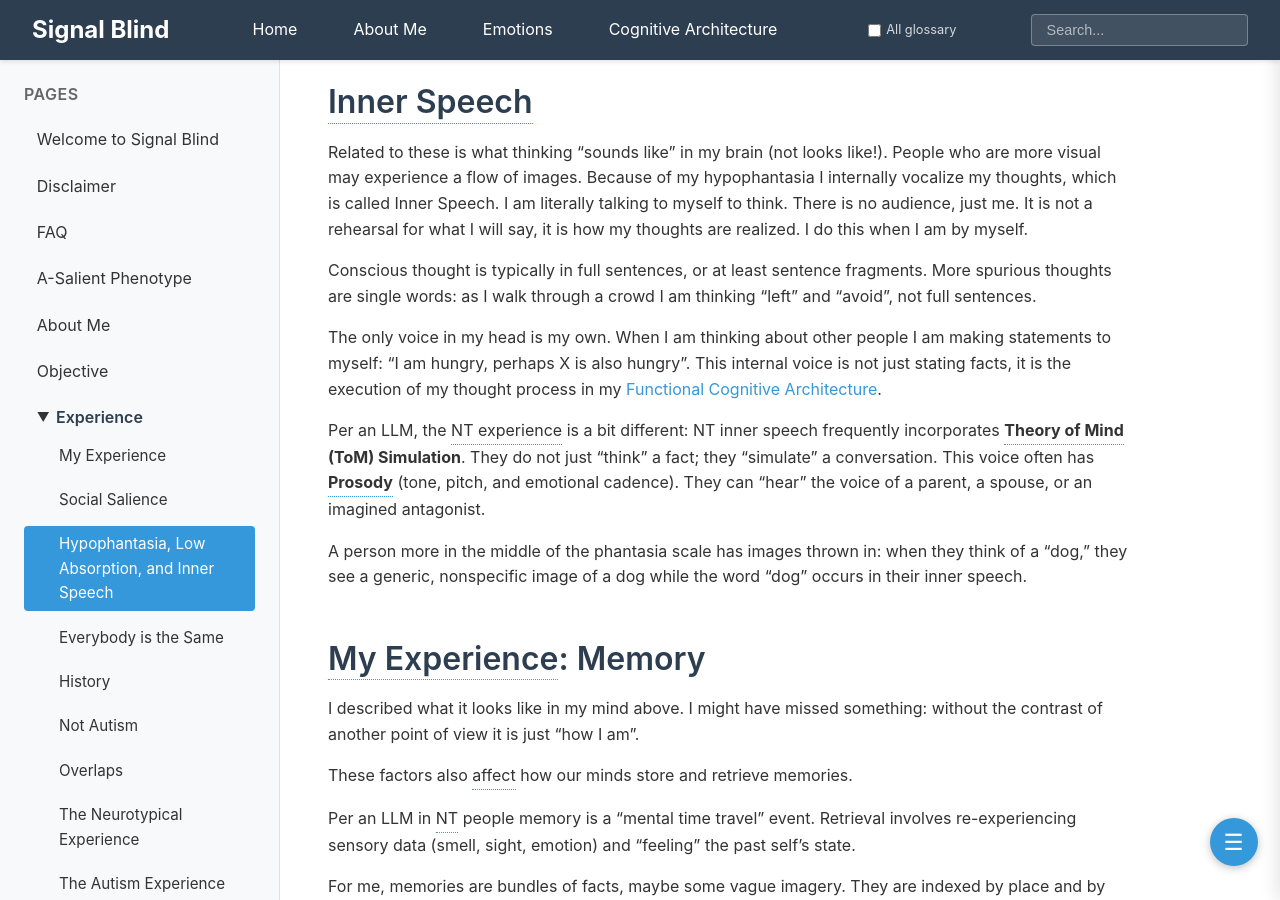
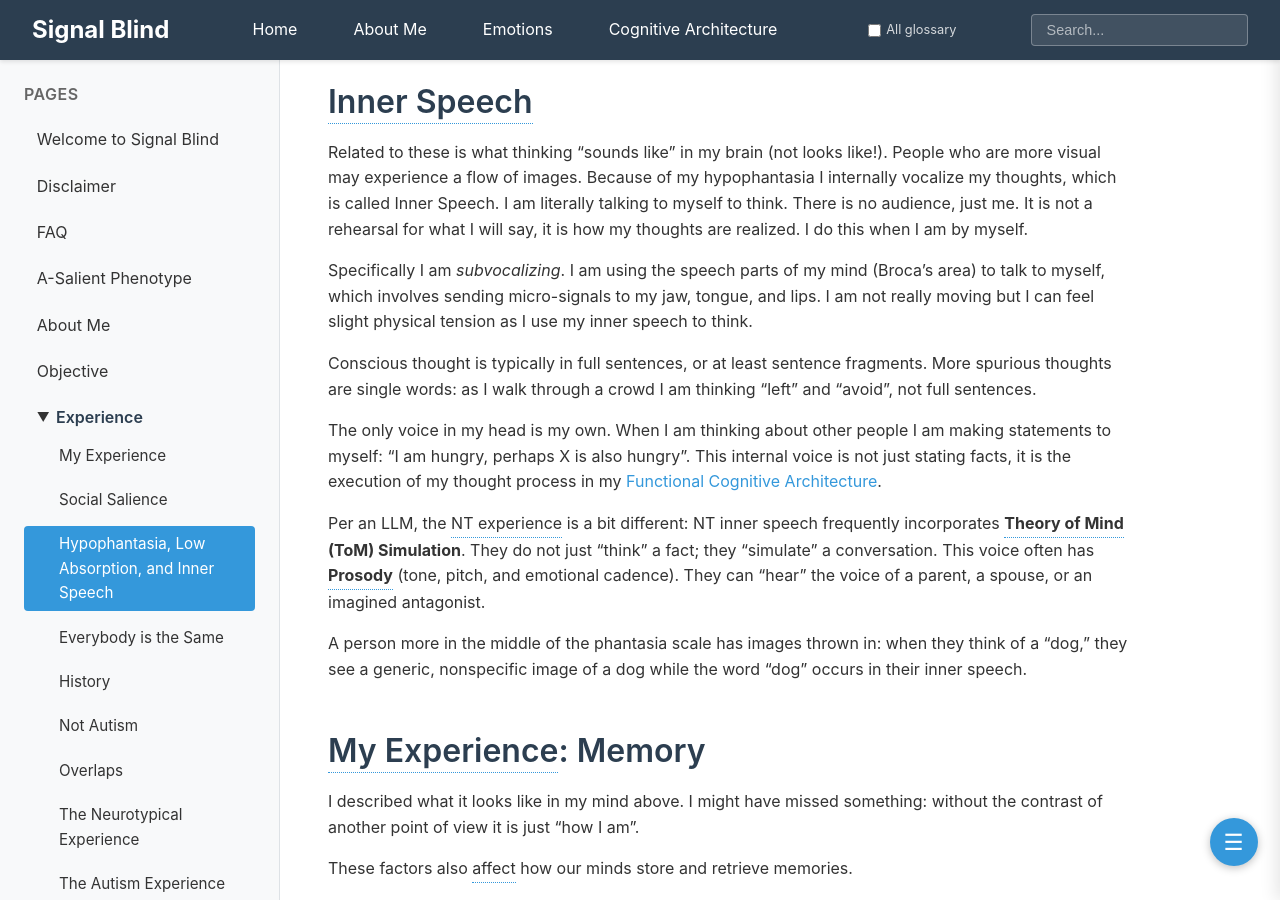
Before and after one commit to SignalBlind/SignalBlind.github.io, a Jekyll site: the page built from Experience/Hypophantasia.md, in a window 1280 px wide and 900 px high, scrolled down 1444 px. Built offline with Jekyll 4.4.1, drawn with Linux system fonts in a browser that asks for light colours; comment, search, counter and statistics services are not loaded.

Commit message:
add subvocalizing

```diff
--- a/Experience/Hypophantasia.md
+++ b/Experience/Hypophantasia.md
@@ -38,6 +38,8 @@ I find that my mental imagery looks a bit like a Lite-Brite.  Sort of outlines o
 
 Related to these is what thinking "sounds like" in my brain (not looks like!).  People who are more visual may experience a flow of images.  Because of my hypophantasia I internally vocalize my thoughts, which is called Inner Speech.  I am literally talking to myself to think.  There is no audience, just me.  It is not a rehearsal for what I will say, it is how my thoughts are realized.  I do this when I am by myself.
 
+Specifically I am *subvocalizing*. I am using the speech parts of my mind (Broca's area) to talk to myself, which involves sending micro-signals to my jaw, tongue, and lips.  I am not really moving but I can feel slight physical tension as I use my inner speech to think.
+
 Conscious thought is typically in full sentences, or at least sentence fragments.  More spurious thoughts are single words: as I walk through a crowd I am thinking "left" and "avoid", not full sentences.
 
 The only voice in my head is my own.  When I am thinking about other people I am making statements to myself: "I am hungry, perhaps X is also hungry".  This internal voice is not just stating facts, it is the execution of my thought process in my [Functional Cognitive Architecture](../Cognition/Functional%20Cognitive%20Architecture.md).
```
Also changed, not shown: Experience/Identity.md (added, +6 -0 lines).
